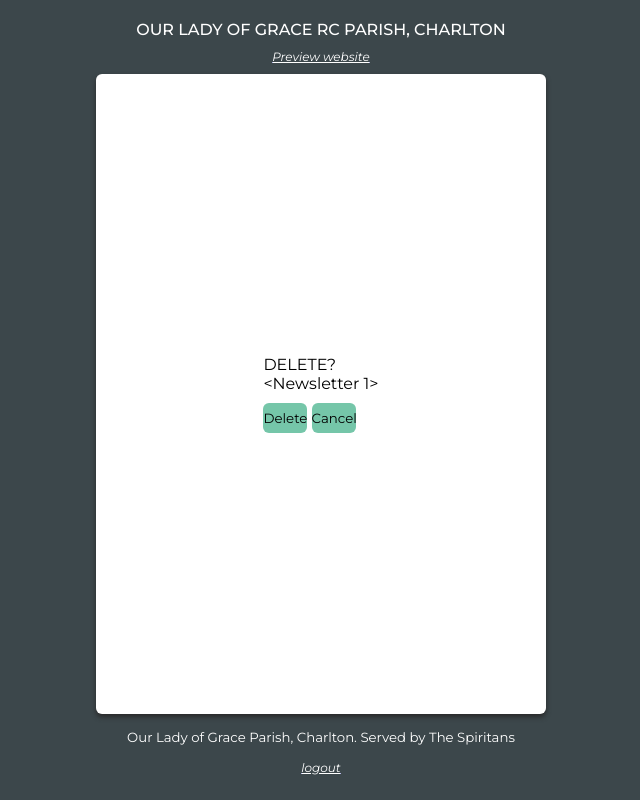
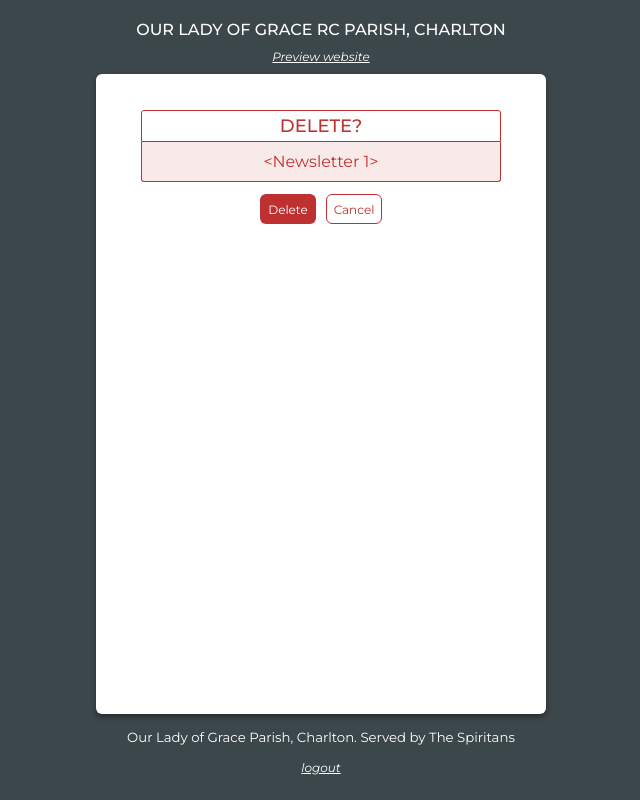
Before and after one commit to isondetech/olog-newsletter-app, a Flask app: template templates/delete.html in a window 1280 px wide. Shown: the whole page, without its empty margins (319-959 px from the left). Run offline with Flask 3, Linux system fonts and the light colour scheme; the template is opened without the code that fills it: values that come from a table or form of the project are taken from there, others are empty; tables that the repository leaves empty hold one stand-in row (values such as "Sample post").

Commit message:
Style delete card

```diff
--- a/app.py
+++ b/app.py
@@ -148,7 +148,13 @@ Delete Newsletter Page
 @app.route('/delete/<int:id>', methods=["POST","GET"])
 # @login_required
 def delete(id):
-    return render_template('delete.html', newsletter_info="", newsletter_id="")
+    newsletter = db.get_or_404(Newsletter, id)
+    fmt_newsletter_date = format_date(newsletter.date)
+    return render_template(
+        'delete.html',
+        newsletter_info=f"Newsletter {fmt_newsletter_date}",
+        newsletter_id=id
+    )
 
 """
 Logout Page
--- /dev/null
+++ b/static/css/delete-card.css
@@ -0,0 +1,59 @@
+.delete-card-parent{
+    height: 100%;
+    width: 100%;
+    display: flex;
+    flex-direction: column;
+    align-items: center;
+    gap: 12px;
+    margin-top: 4.5rem;
+}
+
+.delete-card-content{
+    width: 80%;
+}
+
+.delete-card-title{
+    text-align: center;
+    border: 1px solid #BF3131;
+    border-top-right-radius: 3px;
+    border-top-left-radius: 3px;
+    color: #BF3131;
+    padding: 4px;
+    font-weight: 500;
+    font-size: 18px;
+}
+
+.delete-card-info{
+    background-color: rgba(191, 49, 49, 0.1);
+    border-left: 1px solid #BF3131;
+    border-bottom: 1px solid #BF3131;
+    border-right: 1px solid #BF3131;
+    border-bottom-left-radius: 3px;
+    border-bottom-right-radius: 3px;
+    color: #BF3131;
+    text-align: center;
+    padding: 10px;
+}
+
+.delete-card-buttons{
+    display: flex;
+    gap: 10px
+}
+
+.delete-card-buttons button{
+    font-size: 12px;
+    width: 3.5rem;
+    color:#fff;
+    transition-duration: 0.2s;
+    margin: 0px;
+}
+
+.delete-card-buttons .delete-card-submit-btn{
+    background-color: #BF3131;
+}
+
+.delete-card-buttons .delete-card-cancel-btn{
+    border: 1px solid #BF3131;
+    color: #BF3131;
+    background-color: #fff;
+}
--- a/templates/base.html
+++ b/templates/base.html
@@ -7,6 +7,7 @@
         <link rel="shortcut icon" type="image/png" href="{{ url_for('static', filename='imgs/church.png') }}">
         <link rel="stylesheet" href="{{ url_for('static', filename='css/olog-style.css') }}">
         <link rel="stylesheet" href="{{ url_for('static', filename='css/update-card.css') }}">
+        <link rel="stylesheet" href="{{ url_for('static', filename='css/delete-card.css') }}">
         <link rel="preconnect" href="https://fonts.googleapis.com">
         <link rel="preconnect" href="https://fonts.gstatic.com" crossorigin>
         <link href="https://fonts.googleapis.com/css2?family=Montserrat:ital,wght@0,100;0,200;0,300;0,400;0,500;0,600;0,700;0,800;0,900;1,100;1,200;1,300;1,400;1,500;1,600;1,700;1,800;1,900&display=swap" rel="stylesheet">
```
